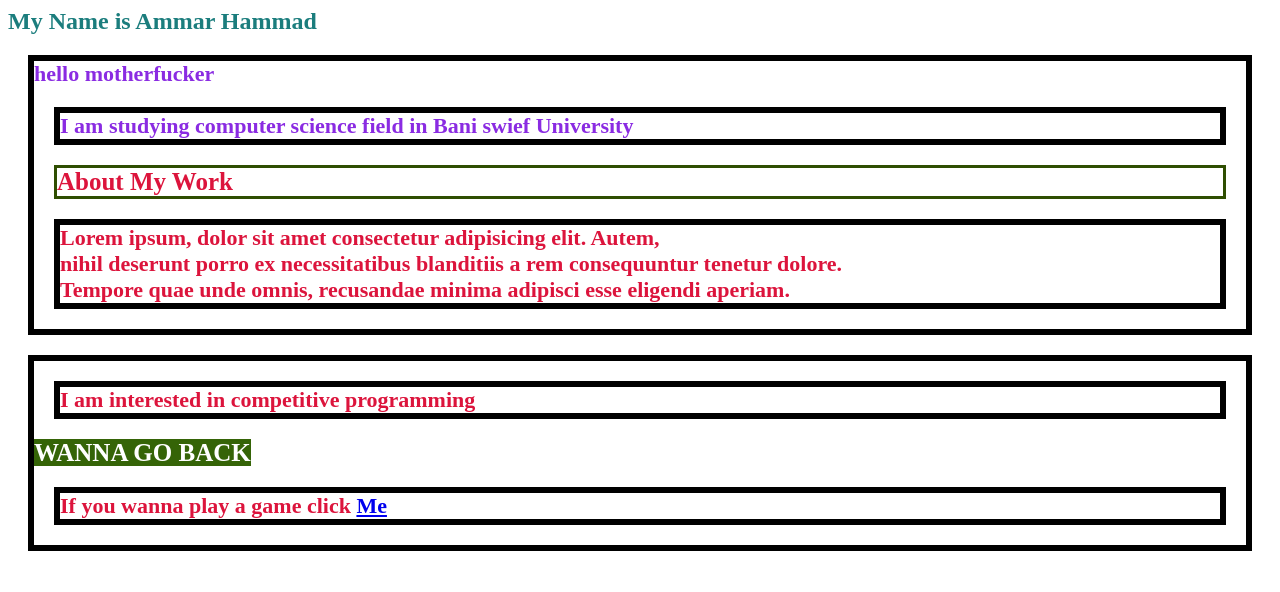
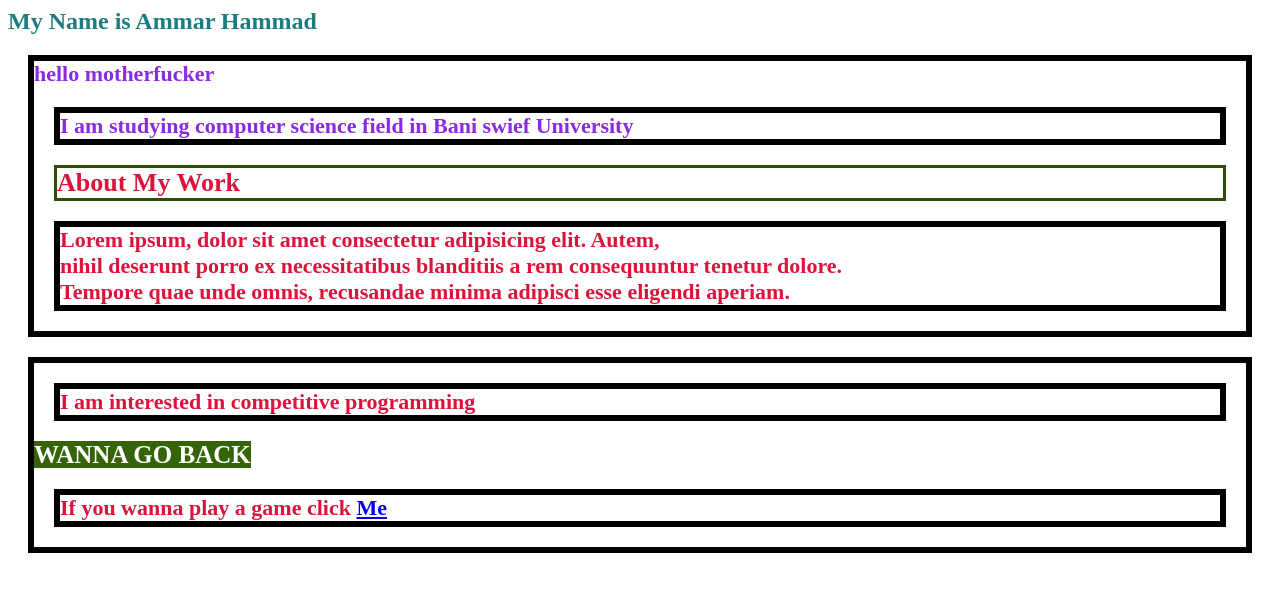
Before and after one commit to ammarGamal123/AlmadrasaGitCourse2, a website: page about.html in a window 1280 px wide. Drawn offline with Linux system fonts and the light colour scheme.

Commit message:
changing fonts in style.css

```diff
--- a/styles.css
+++ b/styles.css
@@ -19,7 +19,7 @@ a[href = "index.html"] {
 }
 div .Work {
     border:3px solid rgb(47, 78, 1);
-    font-size: 25px;
+    font-size: 26px;
 }
 
 div {
```
